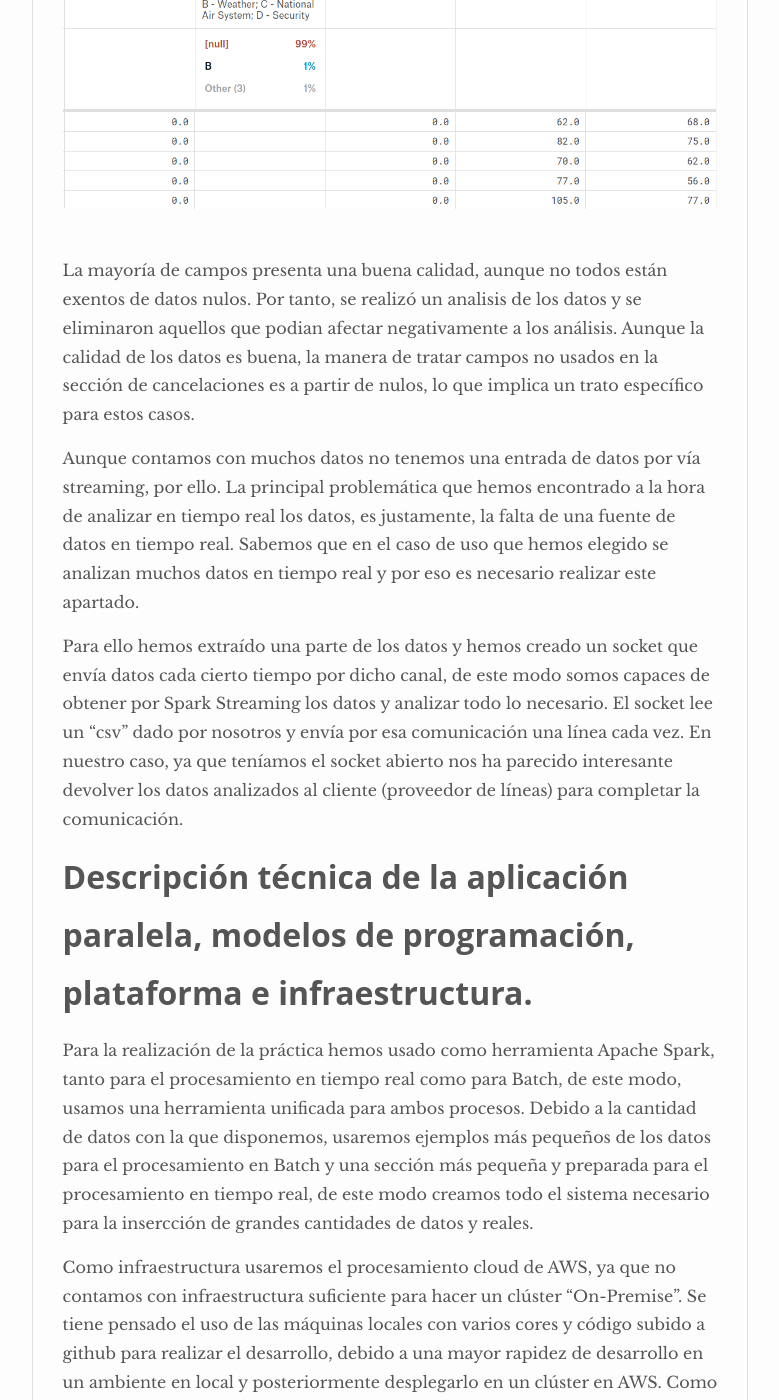
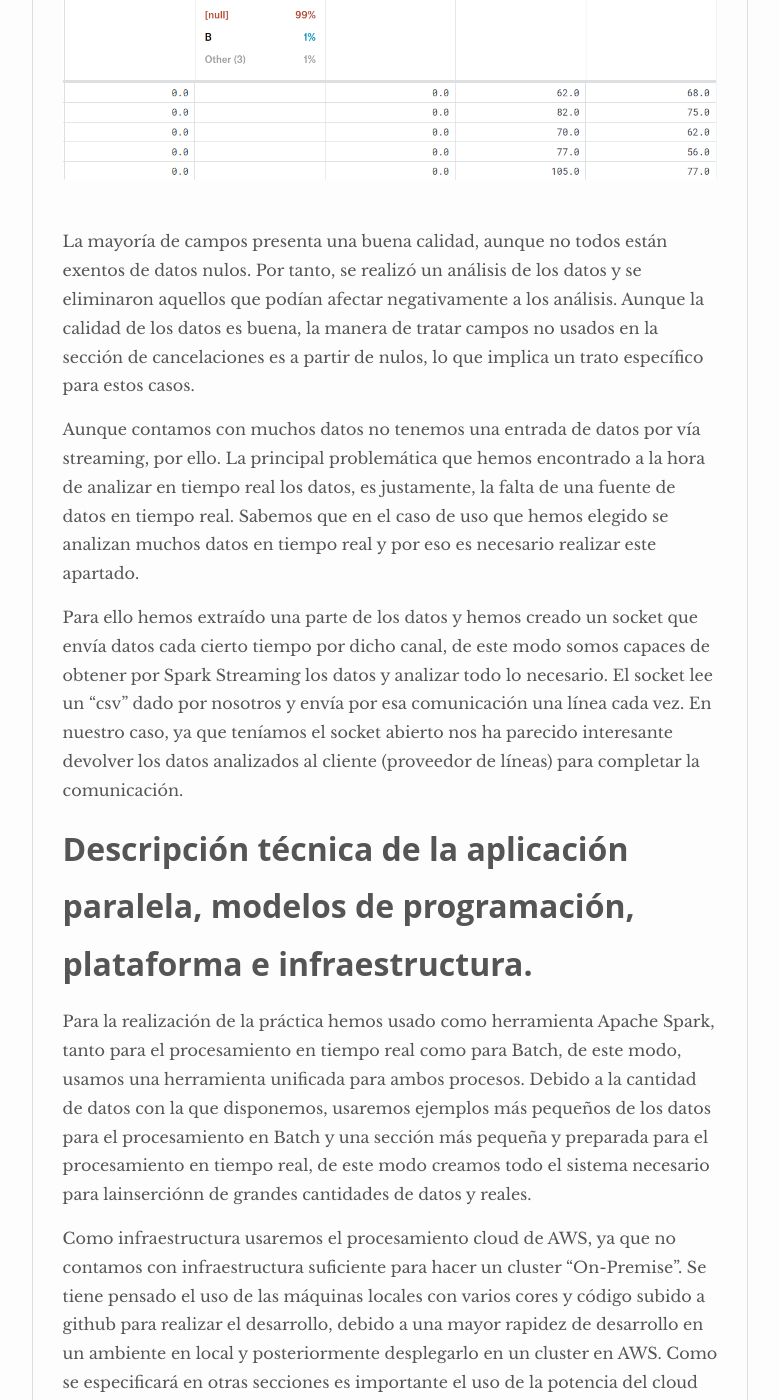
Before and after one commit to ivanfermena/Airline-Delay-Cancellation-Big-Data, a Jekyll site: the page built from _pages/documents.md, in a window 1280 px wide and 1400 px high, scrolled down 7114 px. Shown: the whole window, without its empty margins (250-1029 px from the left). Built offline with Jekyll 4.4.1, drawn with Linux system fonts in a browser that asks for light colours; some of the changed text lies outside the part shown.

Commit message:
ortografía

```diff
--- a/_pages/documents.md
+++ b/_pages/documents.md
@@ -18,7 +18,7 @@
 
 # **Definición del proyecto**
 
-Proyecto de la asignatura llama “Cloud y Big Data” de la Facultad de Informática de la Universidad Complutense de Madrid en la que se pretende representar todos los conocimientos obtenidos a los largo de la asignatura. Se nos dan las bases para conocer y desarrollar en entornos cloud y big data, entendiendo cual es su pontencial y en que ocasiones hay que usar dichas tecnologias. En particular en este proyecto se ha obtenido un dataset de vuelos nacionales de EEUU en la que aparece diferente información relativa a los retrasos y cancelaciones de estos vuelos. Se ha realizado un analisis estadistico de los datos con la finalidad de obtener patrones y comportamientos sobre estos retrasos y cancelaciones. La intención es que posteriormente se de una base solidad de analisis más profundo para la obtencion de valor o toma de decisiones sobre el caso de uso.
+Proyecto de la asignatura llama “Cloud y Big Data” de la Facultad de Informática de la Universidad Complutense de Madrid en la que se pretende representar todos los conocimientos obtenidos a los largo de la asignatura. Se nos dan las bases para conocer y desarrollar en entornos cloud y big data, entendiendo cual es su potencial y en que ocasiones hay que usar dichas tecnologías. En particular en este proyecto se ha obtenido un dataset de vuelos nacionales de EEUU en la que aparece diferente información relativa a los retrasos y cancelaciones de estos vuelos. Se ha realizado un análisis estadístico de los datos con la finalidad de obtener patrones y comportamientos sobre estos retrasos y cancelaciones. La intención es que posteriormente se de una base solidad de análisis más profundo para la obtención de valor o toma de decisiones sobre el caso de uso.
 
 # **Descripción de la necesidad de Big Data**
 
@@ -74,7 +74,7 @@
 
 ![]({{site.baseurl}}/images/dataset4.png)
 
-La mayoría de campos presenta una buena calidad, aunque no todos están exentos de datos nulos. Por tanto, se realizó un analisis de los datos y se eliminaron aquellos que podian afectar negativamente a los análisis. Aunque la calidad de los datos es buena, la manera de tratar campos no usados en la sección de cancelaciones es a partir de nulos, lo que implica un trato específico para estos casos.
+La mayoría de campos presenta una buena calidad, aunque no todos están exentos de datos nulos. Por tanto, se realizó un análisis de los datos y se eliminaron aquellos que podían afectar negativamente a los análisis. Aunque la calidad de los datos es buena, la manera de tratar campos no usados en la sección de cancelaciones es a partir de nulos, lo que implica un trato específico para estos casos.
 
 Aunque contamos con muchos datos no tenemos una entrada de datos por vía streaming, por ello. La principal problemática que hemos encontrado a la hora de analizar en tiempo real los datos, es justamente, la falta de una fuente de datos en tiempo real. Sabemos que en el caso de uso que hemos elegido se analizan muchos datos en tiempo real y por eso es necesario realizar este apartado.
 
@@ -82,9 +82,9 @@
 
 # **Descripción técnica de la aplicación paralela, modelos de programación, plataforma e infraestructura.**
 
-Para la realización de la práctica hemos usado como herramienta Apache Spark, tanto para el procesamiento en tiempo real como para Batch, de este modo, usamos una herramienta unificada para ambos procesos. Debido a la cantidad de datos con la que disponemos, usaremos ejemplos más pequeños de los datos para el procesamiento en Batch y una sección más pequeña y preparada para el procesamiento en tiempo real, de este modo creamos todo el sistema necesario para la insercción de grandes cantidades de datos y reales.
+Para la realización de la práctica hemos usado como herramienta Apache Spark, tanto para el procesamiento en tiempo real como para Batch, de este modo, usamos una herramienta unificada para ambos procesos. Debido a la cantidad de datos con la que disponemos, usaremos ejemplos más pequeños de los datos para el procesamiento en Batch y una sección más pequeña y preparada para el procesamiento en tiempo real, de este modo creamos todo el sistema necesario para lainserciónn de grandes cantidades de datos y reales.
 
-Como infraestructura usaremos el procesamiento cloud de AWS, ya que no contamos con infraestructura suficiente para hacer un clúster “On-Premise”. Se tiene pensado el uso de las máquinas locales con varios cores y código subido a github para realizar el desarrollo, debido a una mayor rapidez de desarrollo en un ambiente en local y posteriormente desplegarlo en un clúster en AWS. Como se especificará en otras secciones es importante el uso de la potencia del cloud computing en el caso de usar todos los datos provistos en la versión final debido a la falta de computación en ámbito local y el tiempo elevado que necesita para terminar el proceso especificado.
+Como infraestructura usaremos el procesamiento cloud de AWS, ya que no contamos con infraestructura suficiente para hacer un cluster “On-Premise”. Se tiene pensado el uso de las máquinas locales con varios cores y código subido a github para realizar el desarrollo, debido a una mayor rapidez de desarrollo en un ambiente en local y posteriormente desplegarlo en un cluster en AWS. Como se especificará en otras secciones es importante el uso de la potencia del cloud computing en el caso de usar todos los datos provistos en la versión final debido a la falta de computación en ámbito local y el tiempo elevado que necesita para terminar el proceso especificado.
 
 Usaremos como opción dada en AWS, el paquete de 4 vCPUs (m4.xlarge) de EMR, de este modo sabemos que tendremos el procesamiento necesario para la realización de estadísticas y gráficas que necesitamos. En el caso de streaming hemos usado esta misma distribución de EMR pero se podría plantear aumentarlo en pruebas diarias, las cuales no hemos realizado, pero es posible que al ser una ventana diaria, en las últimas horas del día el procesamiento sea muy grande y pueda llegar a ser necesaria mayor capaciad. Para este último caso se estima que EMR de AWS es la mejor elección debido a la elasticidad que ofrece.
 
@@ -208,11 +208,11 @@
 
 Como conclusión
 
-A la hora de plantear mejoras sobre nuestro proyecto sería interesante conocer, qué es justo lo que necesita el negocio, para no lanzar hipotésis poco fundamentadas, aunque bajo nuestro juicio puede que sea un problema ya estudiado por la industria. Sabemos que el dataset es completo y permite realizar grandes estudios sobre el caso de uso, pero sería interesante cruzarlo con otros datasets que tengan datos diferentes de las propias aerolíneas que pueden tener información más detallada de por qué surgen estos retrasos y cancelaciones.
+A la hora de plantear mejoras sobre nuestro proyecto sería interesante conocer, qué es justo lo que necesita el negocio, para no lanzar hipótesis poco fundamentadas, aunque bajo nuestro juicio puede que sea un problema ya estudiado por la industria. Sabemos que el dataset es completo y permite realizar grandes estudios sobre el caso de uso, pero sería interesante cruzarlo con otros datasets que tengan datos diferentes de las propias aerolíneas que pueden tener información más detallada de por qué surgen estos retrasos y cancelaciones.
 
 Por otra parte pensamos que se podría dar más valor al análisis en tiempo real ya que sería interesante ingresar alertas cuando se superan determinados umbrales para un mayor control de la situación o realizar análisis de otras variables como la cancelación en tiempo real. Además consideramos que el análisis de modelos de machine learning con regresión lineal se queda muy limitado y nos hubiera gustado aplicar modelos más complejos como Deep Learning o KMeans, que podrían expresar resultados más precisos. Si se consiguiera esto, se podría hacer previsiones del tiempo de retraso que va a tener un vuelo a partir de unos parámetros, algo importante para poder anticiparse en la toma de decisiones y poder evitarlo.
 
-En el caso determinado del procesamiento en streaming no nos hemos visto limitados por aquellos problemas reales del analisis en tiempo real, como podría ser la latencia. Sería algo interesante de estudiar en un determinado momento futuro llevando una extensión de la parte de streaming a cloud y estudiar como afecta esa latencia al rendimiento del modelo.
+En el caso determinado del procesamiento en streaming no nos hemos visto limitados por aquellos problemas reales del análisis en tiempo real, como podría ser la latencia. Sería algo interesante de estudiar en un determinado momento futuro llevando una extensión de la parte de streaming a cloud y estudiar como afecta esa latencia al rendimiento del modelo.
 
 Aún con todo lo que se puede ampliar el proyecto, estamos más que satisfechos con los conocimientos adquiridos, ya que se ha constituido una buena aproximación a las tecnologías que han permitido asentar las bases teóricas recibidas durante el curso. Nos permite poder tomar decisiones de cuando es determinado el uso del Big Data y cloud, justificando correctamente su uso, asi como sus ventajas y desventajas.
 
```
Also changed, not shown: other parts of _pages/documents.md (+9 -9 lines).
